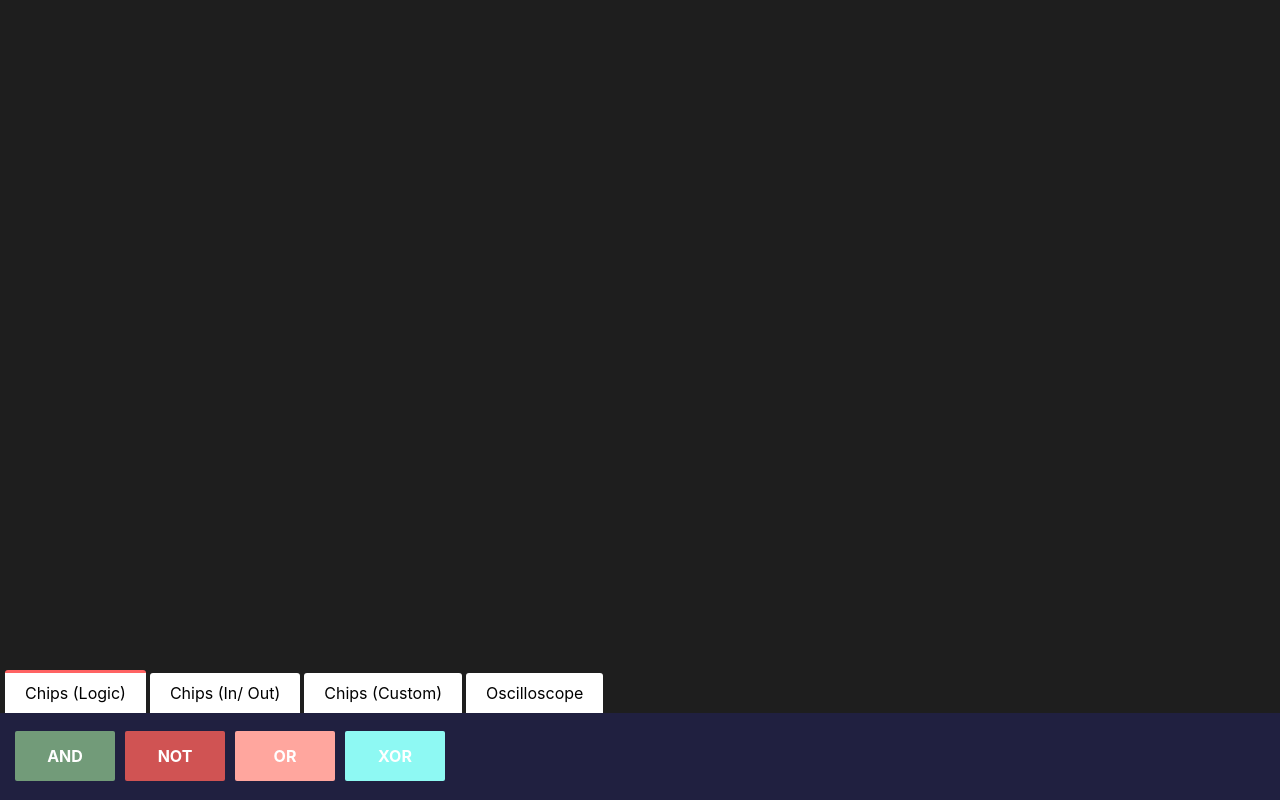
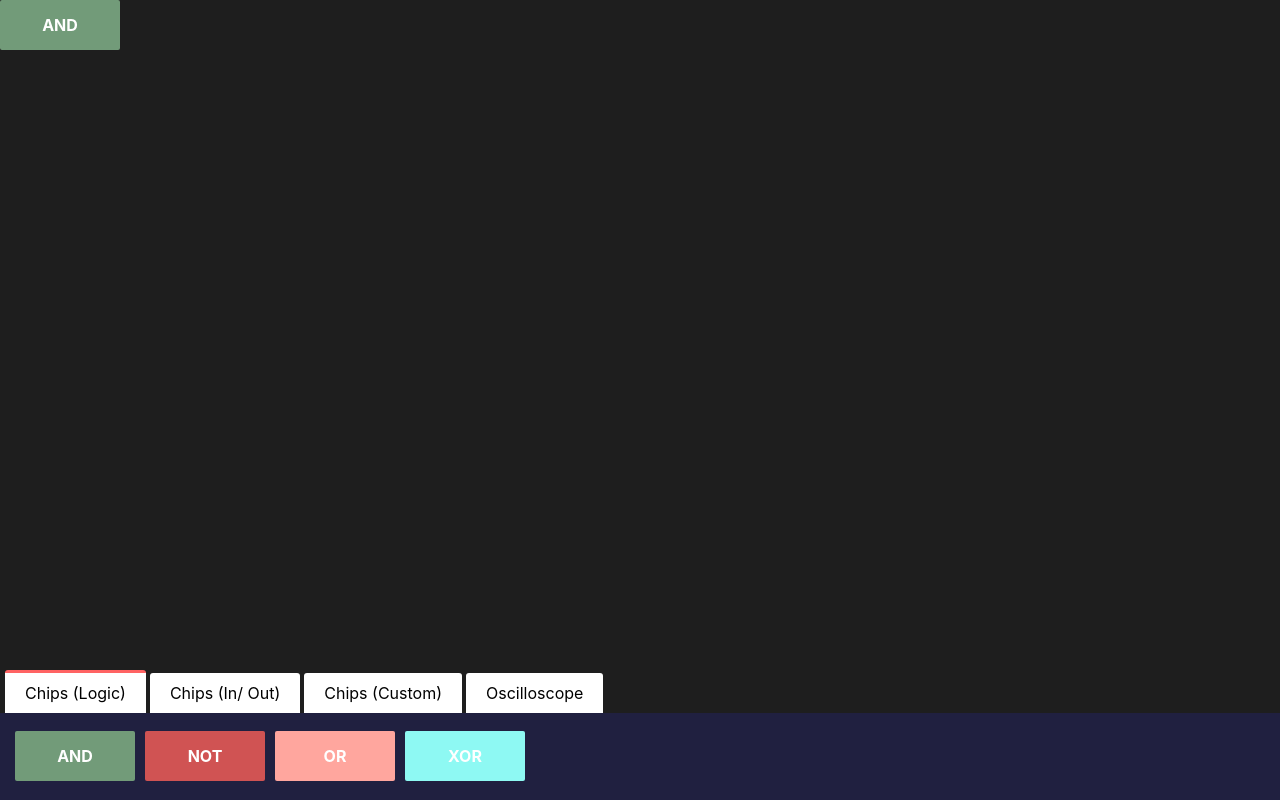
Before and after one commit to Roboleo1010/logic-gate-simulator, a React (Create React App) app: page / in a window 1280 px wide. Built offline with nearby package versions, Linux system fonts and the light colour scheme.

Commit message:
Added Chip on Board (resolve #20)

```diff
--- a/package.json
+++ b/package.json
@@ -10,6 +10,7 @@
     "@types/node": "^12.0.0",
     "@types/react": "^16.9.53",
     "@types/react-dom": "^16.9.8",
+    "draggable": "^4.2.0",
     "node-sass": "4.14.1",
     "react": "^17.0.1",
     "react-dom": "^17.0.1",
--- a/src/components/board/board.tsx
+++ b/src/components/board/board.tsx
@@ -1,11 +1,28 @@
 import React, { Component } from "react";
+import ChipBlueprint from "../../model/chip-blueprint";
+import Chip from "../chip/chip";
 
 import "./board.scss";
 
-class Board extends Component {
+interface BoardState {
+    chips: ChipBlueprint[];
+}
+
+class Board extends Component<{}, BoardState>{
+
+    constructor(props: any) {
+        super(props);
+
+        this.state = { chips: [new ChipBlueprint("AND", "#729B79")] }
+    }
 
     render() {
-        return (<div className="board"></div>);
+        return (
+            <div className="board">
+                {this.state.chips.map(chip => {
+                    return <Chip chip={chip}></Chip>
+                })}
+            </div>);
     }
 }
 
--- a/src/components/chip/chip.scss
+++ b/src/components/chip/chip.scss
@@ -2,7 +2,7 @@
     padding: 15px 0;
     text-align: center;
     height: 50px;
-    width: 100px;
+    width: 120px;
     box-sizing: border-box;
     border-radius: 2px;
 
@@ -22,3 +22,6 @@
     cursor: pointer;
     margin-left: 10px;
 }
+
+.chip-on-board {
+}
--- a/src/components/chip/chip.tsx
+++ b/src/components/chip/chip.tsx
@@ -1,11 +1,25 @@
 import React, { Component } from "react";
+import Draggable from "react-draggable";
+import ChipBlueprint from "../../model/chip-blueprint";
 
-class Chip extends Component {
+import "./chip.scss";
+
+interface ChipProps {
+    chip: ChipBlueprint;
+}
+
+class Chip extends Component<ChipProps> {
     render() {
+        let style = { backgroundColor: this.props.chip.color };
+
         return (
-            <div>
-
-            </div>
+            <Draggable grid={[25, 25]}>
+                <div className="chip chip-on-board" style={style}>
+                    <span>
+                        {this.props.chip.name}
+                    </span>
+                </div>
+            </Draggable>
         );
     }
 }
--- a/src/components/toolbox/toolbox.tsx
+++ b/src/components/toolbox/toolbox.tsx
@@ -22,7 +22,7 @@ class Toolbox extends Component<{}, ToolboxState> {
         this.state = {
             selectedTab: 'chips-logic',
             chipsLogic: [new ChipBlueprint("AND", "#729B79"), new ChipBlueprint("NOT", "#D05353"), new ChipBlueprint("OR", "#FFA69E"), new ChipBlueprint("XOR", "#8EF9F3")],
-            chipsInOut: [new ChipBlueprint("Switch", "#386FA4"), new ChipBlueprint("Constant On", "#6DA34D"), new ChipBlueprint("Constant Off", "#D10000")],
+            chipsInOut: [new ChipBlueprint("Switch", "#386FA4"), new ChipBlueprint("Constant On", "#6DA34D"), new ChipBlueprint("Constant Off", "#D10000"), new ChipBlueprint("Oscilloscope In", "#000000")],
             chipsCustom: []
         };
     }
```
Also changed, not shown: 1 other file (tests, documents, lock files or other folders).
